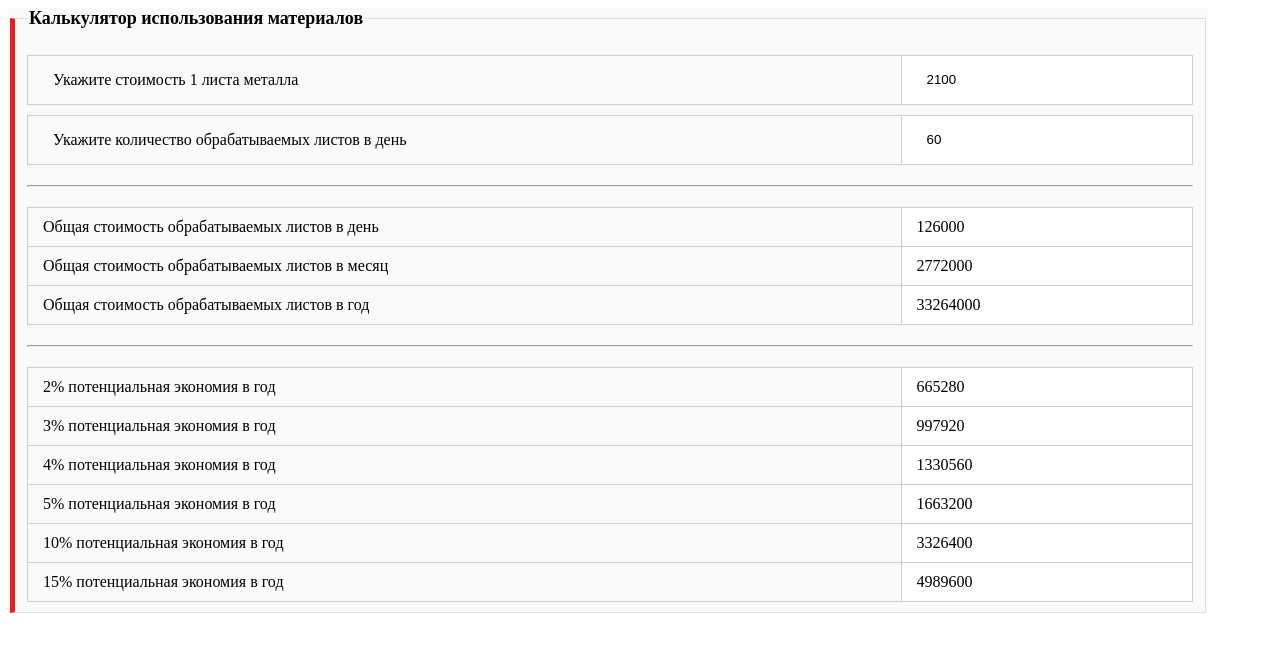
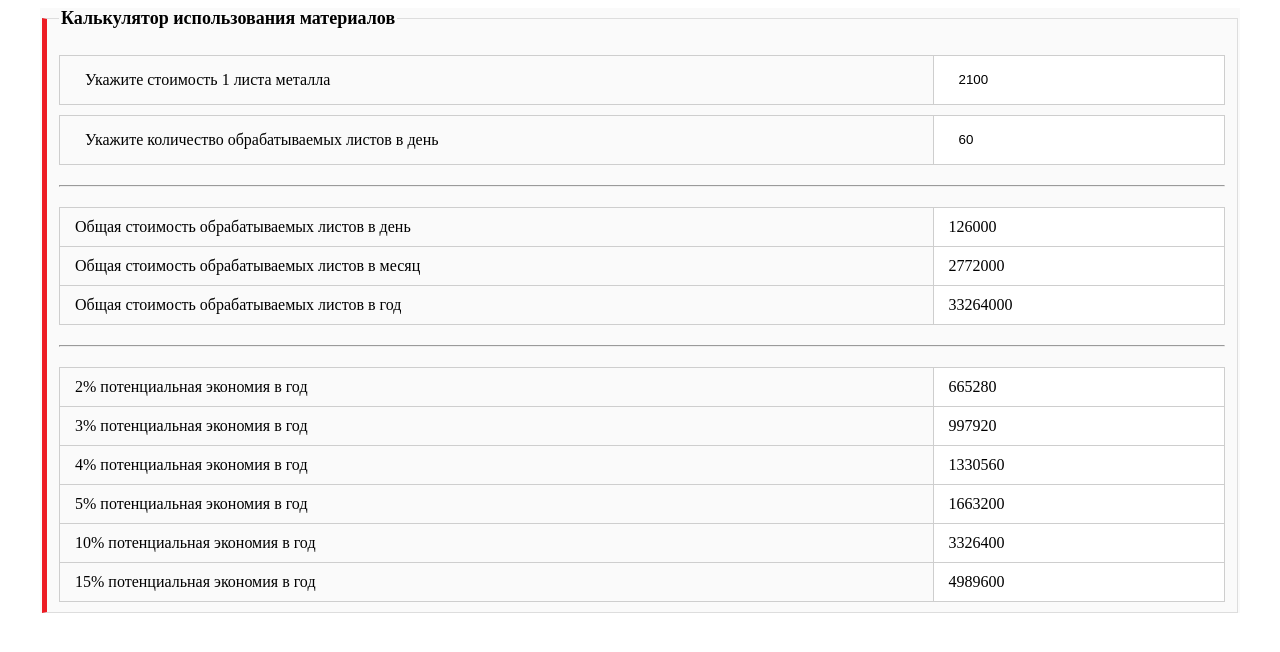
Before and after one commit to ggrelaxi/Simple-metal-cost-savings-calculator, a plain HTML site: page index.html in a window 1280 px wide. Drawn offline with Linux system fonts and the light colour scheme.

Commit message:
Update style.css

```diff
--- a/style.css
+++ b/style.css
@@ -1,3 +1,9 @@
+#wrapper {
+    max-width: 1200px;
+    width: auto;
+    margin: 0 auto;
+}
+
 #starlexCalc {
     background-color: #fafafa;
     max-width: 1200px;
```
